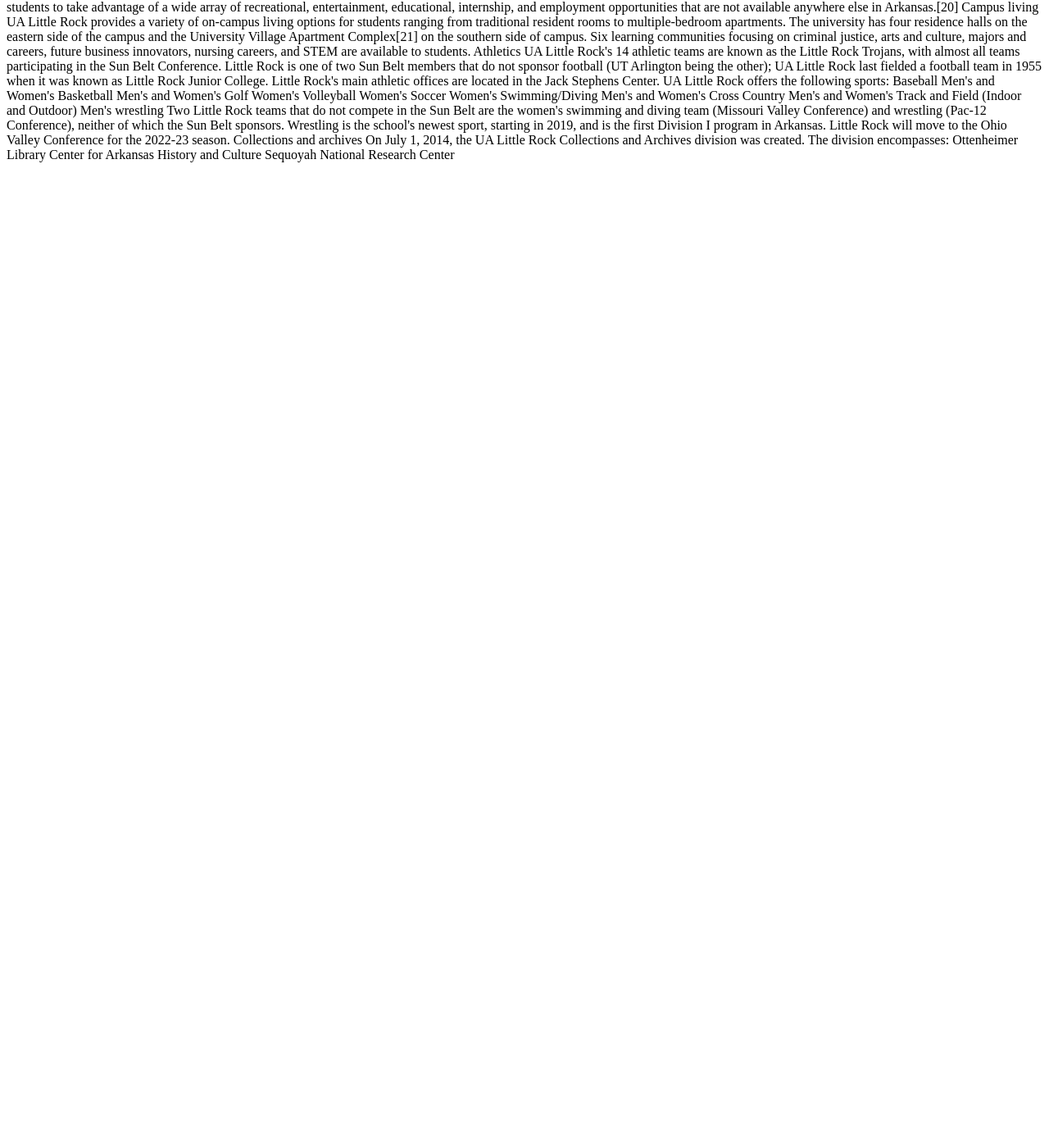
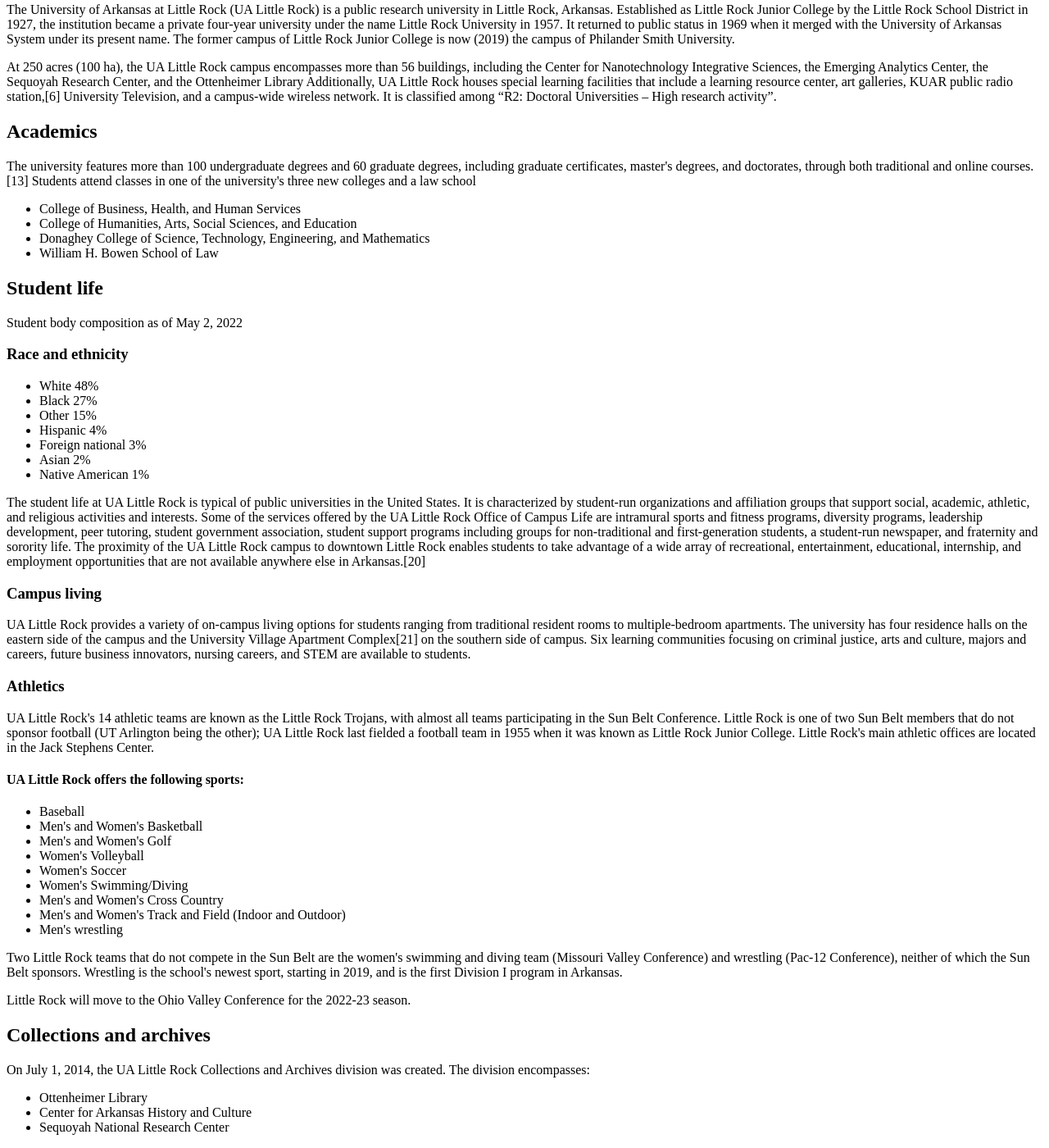
Before and after one commit to JWhit2502/IFSC-1310, a plain HTML site: page prototype/index.html in a window 1280 px wide. Shown: the part 397-1797 px from the top of the page at 82% size. Before the commit the page ends 800 px from the top, so only its background shows below. Drawn offline with Linux system fonts and the light colour scheme; files that its build step writes are made by us from their sources.

Commit message:
Bulk Work done - Ready for touch ups

```diff
--- a/prototype/index.html
+++ b/prototype/index.html
@@ -3,7 +3,7 @@
 <html lang="en">
     <head>
 
-        <title>Prototype Assignment | IFSC 1310</title>
+        <title>Prototype Assignment IFSC 1310 | Jacob Whitfield</title>
         <meta charset="utf-8" />
         <meta name="description" content="First HTML Assignment for IFSC 1310 2-14-24"/>
         <meta name="author" content="Jacob Whitfield"/>
@@ -19,63 +19,103 @@
             </header>
 
             <section id="content">
-                <p>The University of Arkansas at Little Rock (UA Little Rock) is a public research university in Little Rock, Arkansas. Established as Little Rock Junior College by the Little Rock School District in 1927, the institution became a private four-year university under the name Little Rock University in 1957. It returned to public status in 1969 when it merged with the University of Arkansas System under its present name. The former campus of Little Rock Junior College is now (2019) the campus of Philander Smith University.</p>
 
-                <p>At 250 acres (100 ha), the UA Little Rock campus encompasses more than 56 buildings, including the Center for Nanotechnology Integrative Sciences, the Emerging Analytics Center, the Sequoyah Research Center, and the Ottenheimer Library Additionally, UA Little Rock houses special learning facilities that include a learning resource center, art galleries, KUAR public radio station,[6] University Television, and a campus-wide wireless network. It is classified among "R2: Doctoral Universities – High research activity".</p>
+                <img src="https://thomaswallace.net/wp-content/uploads/2018/02/ualr.png" alt="UALR LOGO"/>
+
+                <p>The University of Arkansas at Little Rock (UA Little Rock) is a public research university in Little Rock, Arkansas.
+                Established as Little Rock Junior College by the Little Rock School District in 1927, the institution became a private
+                four-year university under the name Little Rock University in 1957. It returned to public status in 1969 when it merged
+                with the University of Arkansas System under its present name. The former campus of Little Rock Junior College is now (2019)
+                the campus of Philander Smith University.</p>
+
+                <p>At 250 acres (100 ha), the UA Little Rock campus encompasses more than 56 buildings, including the Center for Nanotechnology
+                Integrative Sciences, the Emerging Analytics Center, the Sequoyah Research Center, and the Ottenheimer Library Additionally,
+                UA Little Rock houses special learning facilities that include a learning resource center, art galleries, KUAR public radio
+                station,[6] University Television, and a campus-wide wireless network. It is classified among <q>R2: Doctoral Universities – High
+                 research activity</q>.</p>
 
                 <h2>Academics</h2>
 
-The university features more than 100 undergraduate degrees and 60 graduate degrees, including graduate certificates, master's degrees, and doctorates, through both traditional and online courses.[13] Students attend classes in one of the university's three new colleges and a law school
+                <p>The university features more than 100 undergraduate degrees and 60 graduate degrees, including graduate certificates,
+                master's degrees, and doctorates, through both traditional and online courses.[13] Students attend classes in one of the
+                university's three new colleges and a law school</p>
 
-* College of Business, Health, and Human Services
-* College of Humanities, Arts, Social Sciences, and Education
-* Donaghey College of Science, Technology, Engineering, and Mathematics
-* William H. Bowen School of Law
-
-Student life
-
-Student body composition as of May 2, 2022
-Race and ethnicity
-
-White			48%
-Black			27%
-Other			15%
-Hispanic		4%
-Foreign national	3%
-Asian			2%
-Native American	1%
+                <ul>
+                    <li>College of Business, Health, and Human Services</li>
+                    <li>College of Humanities, Arts, Social Sciences, and Education</li>
+                    <li>Donaghey College of Science, Technology, Engineering, and Mathematics</li>
+                    <li>William H. Bowen School of Law</li>
+                </ul>
 
 
-The student life at UA Little Rock is typical of public universities in the United States. It is characterized by student-run organizations and affiliation groups that support social, academic, athletic, and religious activities and interests. Some of the services offered by the UA Little Rock Office of Campus Life are intramural sports and fitness programs, diversity programs, leadership development, peer tutoring, student government association, student support programs including groups for non-traditional and first-generation students, a student-run newspaper, and fraternity and sorority life. The proximity of the UA Little Rock campus to downtown Little Rock enables students to take advantage of a wide array of recreational, entertainment, educational, internship, and employment opportunities that are not available anywhere else in Arkansas.[20]
+                <h2>Student life</h2>
 
-Campus living
+                <p>Student body composition as of May 2, 2022</p>
 
-UA Little Rock provides a variety of on-campus living options for students ranging from traditional resident rooms to multiple-bedroom apartments. The university has four residence halls on the eastern side of the campus and the University Village Apartment Complex[21] on the southern side of campus. Six learning communities focusing on criminal justice, arts and culture, majors and careers, future business innovators, nursing careers, and STEM are available to students.
+                <h3>Race and ethnicity</h3>
 
-Athletics
+                <ul>
+                    <li>White			48%	</li>
+                    <li>Black			27%	</li>
+                    <li>Other			15%	</li>
+                    <li>Hispanic		4%	</li>
+                    <li>Foreign national	3%</li>
+                    <li>Asian			2%	</li>
+                    <li>Native American	1%</li>
+                </ul>
 
-UA Little Rock's 14 athletic teams are known as the Little Rock Trojans, with almost all teams participating in the Sun Belt Conference. Little Rock is one of two Sun Belt members that do not sponsor football (UT Arlington being the other); UA Little Rock last fielded a football team in 1955 when it was known as Little Rock Junior College. Little Rock's main athletic offices are located in the Jack Stephens Center. UA Little Rock offers the following sports:
+                <p>The student life at UA Little Rock is typical of public universities in the United States. It is characterized by
+                student-run organizations and affiliation groups that support social, academic, athletic, and religious activities and
+                interests. Some of the services offered by the UA Little Rock Office of Campus Life are intramural sports and fitness
+                programs, diversity programs, leadership development, peer tutoring, student government association, student support
+                programs including groups for non-traditional and first-generation students, a student-run newspaper, and fraternity and
+                sorority life. The proximity of the UA Little Rock campus to downtown Little Rock enables students to take advantage of a
+                wide array of recreational, entertainment, educational, internship, and employment opportunities that are not available
+                anywhere else in Arkansas.[20]</p>
 
-Baseball
-Men's and Women's Basketball
-Men's and Women's Golf
-Women's Volleyball
-Women's Soccer
-Women's Swimming/Diving
-Men's and Women's Cross Country
-Men's and Women's Track and Field (Indoor and Outdoor)
-Men's wrestling
-Two Little Rock teams that do not compete in the Sun Belt are the women's swimming and diving team (Missouri Valley Conference) and wrestling (Pac-12 Conference), neither of which the Sun Belt sponsors. Wrestling is the school's newest sport, starting in 2019, and is the first Division I program in Arkansas.
+                <h3>Campus living</h3>
 
-Little Rock will move to the Ohio Valley Conference for the 2022-23 season.
+                <p>UA Little Rock provides a variety of on-campus living options for students ranging from traditional resident rooms to
+                multiple-bedroom apartments. The university has four residence halls on the eastern side of the campus and the University
+                Village Apartment Complex[21] on the southern side of campus. Six learning communities focusing on criminal justice, arts
+                and culture, majors and careers, future business innovators, nursing careers, and STEM are available to students.</p>
 
-Collections and archives
+                <h3>Athletics</h3>
 
-On July 1, 2014, the UA Little Rock Collections and Archives division was created. The division encompasses:
+                <p>UA Little Rock's 14 athletic teams are known as the Little Rock Trojans, with almost all teams participating in the Sun
+                Belt Conference. Little Rock is one of two Sun Belt members that do not sponsor football (UT Arlington being the other);
+                UA Little Rock last fielded a football team in 1955 when it was known as Little Rock Junior College. Little Rock's main
+                athletic offices are located in the Jack Stephens Center.</p>
 
-Ottenheimer Library
-Center for Arkansas History and Culture
-Sequoyah National Research Center
+                <h4>UA Little Rock offers the following sports:</h4>
+
+                <ul>
+                    <li>Baseball</li>
+                    <li>Men's and Women's Basketball</li>
+                    <li>Men's and Women's Golf</li>
+                    <li>Women's Volleyball</li>
+                    <li>Women's Soccer</li>
+                    <li>Women's Swimming/Diving</li>
+                    <li>Men's and Women's Cross Country</li>
+                    <li>Men's and Women's Track and Field (Indoor and Outdoor)</li>
+                    <li>Men's wrestling</li>
+                </ul>
+
+                <p>Two Little Rock teams that do not compete in the Sun Belt are the women's swimming and diving team (Missouri Valley
+                Conference) and wrestling (Pac-12 Conference), neither of which the Sun Belt sponsors. Wrestling is the school's newest
+                sport, starting in 2019, and is the first Division I program in Arkansas.</p>
+
+                <p>Little Rock will move to the Ohio Valley Conference for the 2022-23 season.</p>
+
+                <h2>Collections and archives</h2>
+
+                <p>On July 1, 2014, the UA Little Rock Collections and Archives division was created. The division encompasses:</p>
+
+                <ul>
+                    <li>Ottenheimer Library</li>
+                    <li>Center for Arkansas History and Culture</li>
+                    <li>Sequoyah National Research Center</li>
+                </ul>
 
         </main>
     </body>
```
